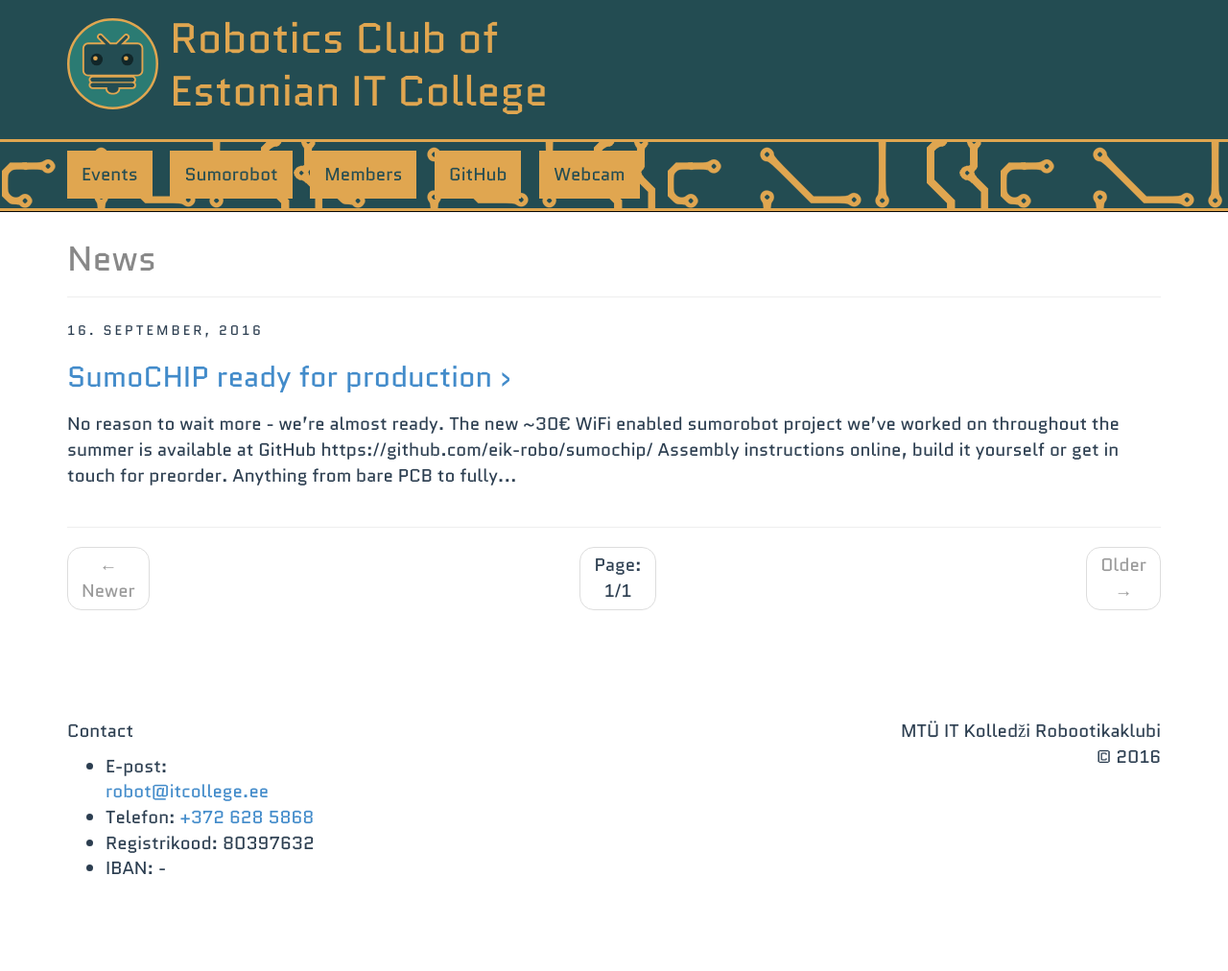
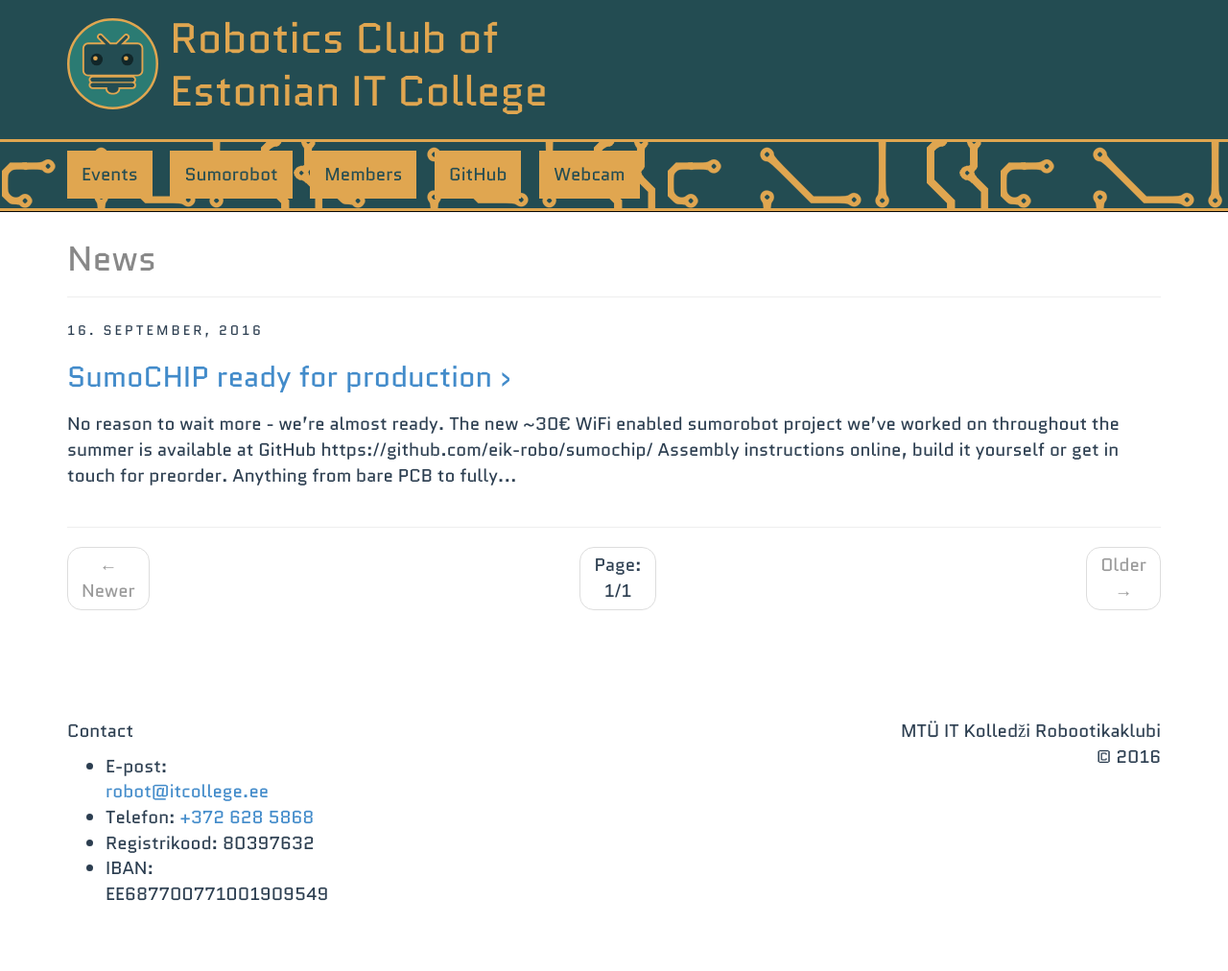
Before and after one commit to plaes/eik-robo.github.io, a Jekyll site: the page built from index.html, in a window 1280 px wide. Shown: the whole page at 96% size. Built offline with Jekyll 4.4.1, drawn with Linux system fonts in a browser that asks for light colours; nearby versions of some CDN libraries; library files that are not in the unit come from our copies; the list of posts is cut into pages by our own code; before the commit the page ends 985 px from its top, so only the background shows below that.

Commit message:
Add IBAN

```diff
--- a/_layouts/default.html
+++ b/_layouts/default.html
@@ -82,7 +82,7 @@
                         <li>E-post: <a href="mailto:robot@itcollege.ee">robot@itcollege.ee</a></li>
                         <li>Telefon: <a href="tel:+3726285868">+372	628 5868</a></li>
                         <li>Registrikood: 80397632</li>
-                        <li>IBAN: -</li>
+                        <li>IBAN: EE687700771001909549</li>
                     </ul>
                 </div>
                 <div class="col-md-9">
```
